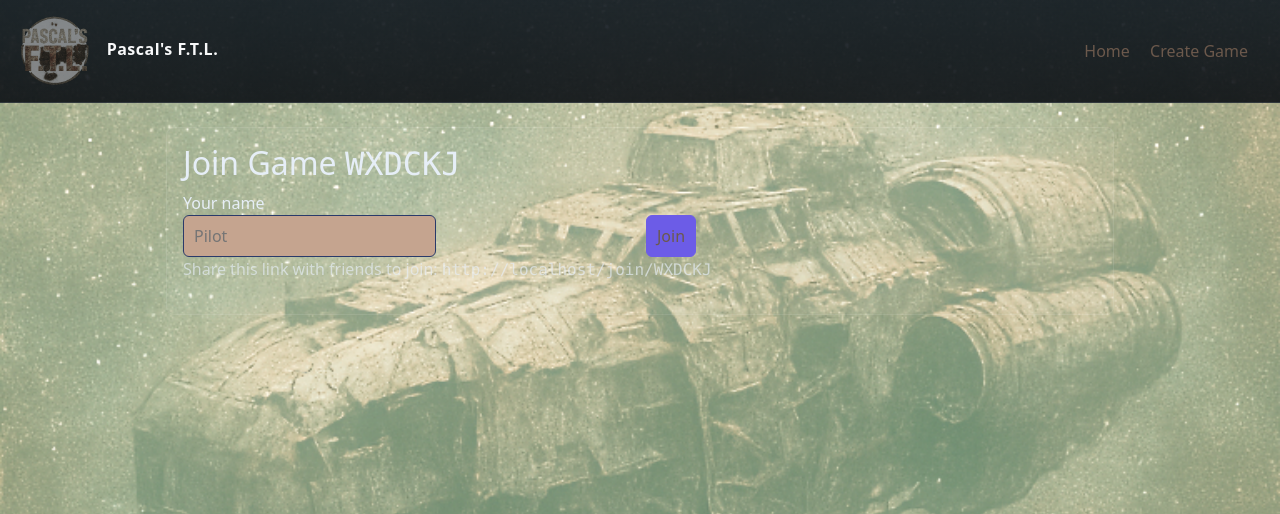
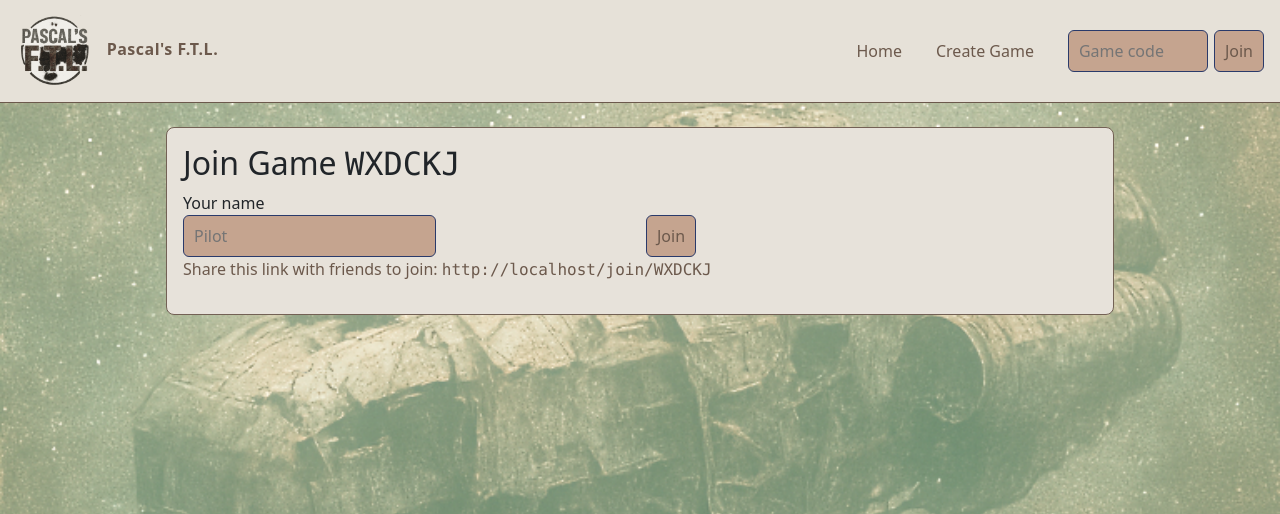
Before and after one commit to vincentdavis/PascalFTL, a FastAPI app: a page that uses app/templates/base.html in a window 1280 px wide. Shown: the top 514 px of the page. Run offline with FastAPI, Linux system fonts and the light colour scheme; data comes from the database, SQL or seed files in the repository; some libraries are stand-ins or nearby versions.

Commit message:
move create game and join game to the menue

```diff
--- a/app/static/css/app_v2.css
+++ /dev/null
@@ -1,66 +0,0 @@
-/*
-app_v2.css — Bootstrap 5 custom theme overrides for Pascal's Faster Than Light
-
-Guidelines:
-- Place Bootstrap overrides here. This file loads AFTER Bootstrap and app.css.
-- Prefer CSS variables and utility classes for theme adjustments.
-- Keep selectors minimal and avoid !important unless necessary.
-*/
-
-:root {
-    /* Core color palette (Bootstrap CSS variables) */
-    --bs-primary: #6c5ce7;   /* Purple */
-    --bs-secondary: #00b894; /* Teal */
-    --bs-success: #2ecc71;
-    --bs-info: #0984e3;
-    --bs-warning: #f1c40f;
-    --bs-danger: #e74c3c;
-    --bs-light: #f8f9fa;
-    --bs-dark: #1e272e;
-
-    /* Body */
-    --bs-body-bg: #0b0f14;    /* Space dark */
-    --bs-body-color: #e6eef7; /* Light text */
-}
-
-/* Brand/header tweaks to work nicely with Bootstrap */
-header {
-    background: linear-gradient(180deg, rgba(16,24,32,0.9), rgba(11,15,20,0.9));
-    border-bottom: 1px solid rgba(255,255,255,0.08);
-}
-header .brand a {
-    color: var(--bs-light);
-    text-decoration: none;
-    font-weight: 600;
-}
-header nav a {
-    margin-right: 1rem;
-}
-
-/* Card adjustments to blend with space theme */
-.card {
-    background-color: rgba(255, 255, 255, 0.03);
-    border: 1px solid rgba(255, 255, 255, 0.08);
-    border-radius: 0.5rem;
-}
-
-/* Buttons using Bootstrap variables */
-.btn-primary,
-button.primary {
-    background-color: var(--bs-primary);
-    border-color: var(--bs-primary);
-}
-.btn-primary:hover,
-button.primary:hover {
-    background-color: #5a4bd6;
-    border-color: #5a4bd6;
-}
-
-/* Utility helpers */
-.muted { color: rgba(230, 238, 247, 0.65); }
-.mono { font-family: ui-monospace, SFMono-Regular, Menlo, Monaco, Consolas, "Liberation Mono", "Courier New", monospace; }
-
-/* Container width adjustments for future Bootstrap grid usage */
-.container {
-    max-width: 1100px;
-}
--- a/app/templates/base.html
+++ b/app/templates/base.html
@@ -20,9 +20,13 @@
             Pascal's F.T.L.
         </a>
     </div>
-    <nav>
+    <nav style="display:flex; align-items:center; gap:12px;">
         <a href="/">Home</a>
-        <a href="/create">Create Game</a>
+        <a href="/create" class="primary" style="padding:6px 10px;">Create Game</a>
+        <form onsubmit="const c=this.elements['code'].value.trim().toUpperCase(); if(c){ window.location.href='/join/'+c; } return false;" style="display:flex; align-items:center; gap:6px; margin:0;">
+            <input type="text" name="code" placeholder="Game code" maxlength="12" title="Enter game code" style="width:140px;" />
+            <button type="submit" class="primary">Join</button>
+        </form>
     </nav>
 </header>
 <main>
```
Also changed, not shown: app/templates/home.html (+0 -19 lines).
